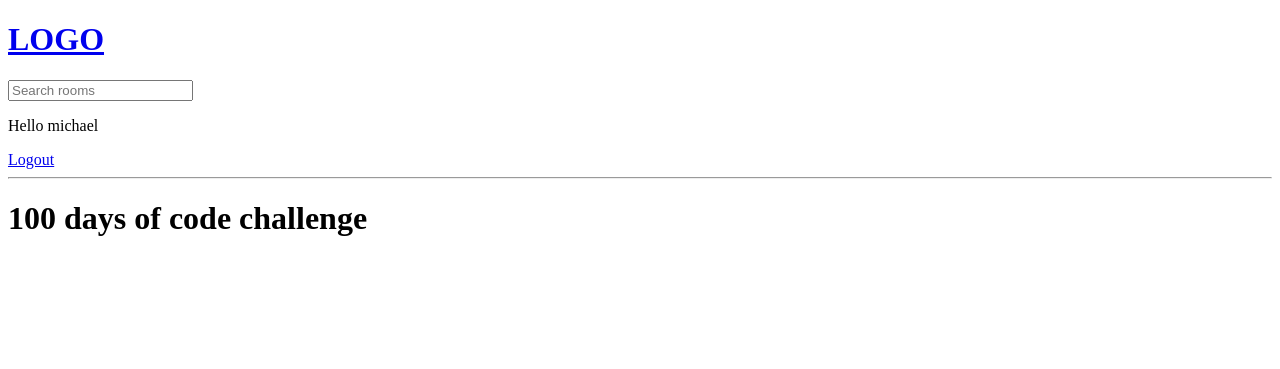
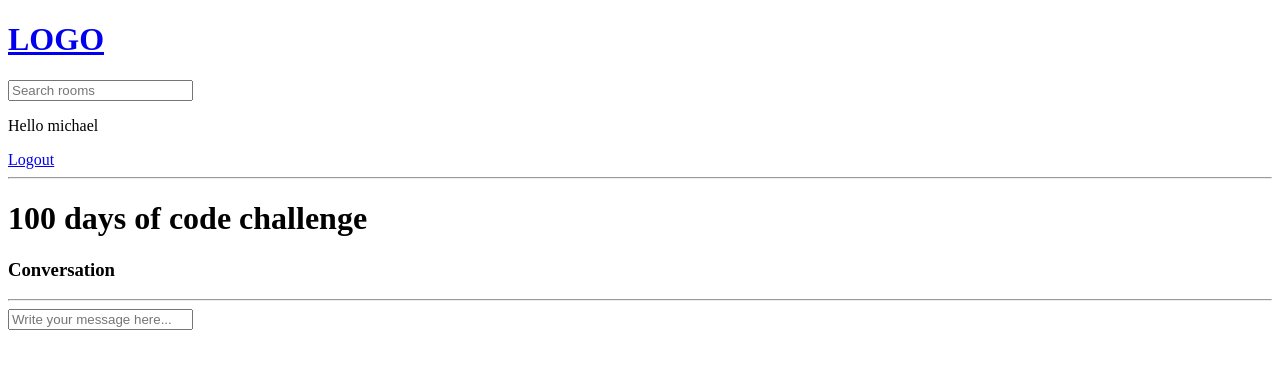
Before and after one commit to Michael-Kamau/Django-studyBuddy, a Django app: page /room/2/ in a window 1280 px wide. Shown: the top 369 px of the page. Run offline with Django 3.2, Linux system fonts and the light colour scheme; a user stored in the database is signed in; data comes from the database, SQL or seed files in the repository; both versions use the stored data as it was after the commit.

Commit message:
Add room message from UI/ display room messages

```diff
--- a/base/templates/base/room.html
+++ b/base/templates/base/room.html
@@ -4,4 +4,30 @@
 
 <h1>{{room.name}}</h1>
 
+<p>{{room.description}}</p>
+
+<div class="component-wrapper">
+    <h3>Conversation</h3>
+    <hr>
+    {%for message in room_messages %}
+    <div>
+        <small>@{{message.user}} {{message.created|timesince}}</small>
+        <p>{{message.body}}</p>
+        <hr>
+    </div>
+
+    {%endfor %}
+</div>
+
+{% if request.user.is_authenticated %}
+<div class="coment-form">
+    <form action="" method="POST">
+         {% csrf_token %}
+        <input type="text" name="body" placeholder="Write your message here..."/>
+     </form>
+</div>
+
+{% endif %}
+
+
 {% endblock %}
--- a/base/views.py
+++ b/base/views.py
@@ -9,7 +9,7 @@
 from django.http import HttpResponse
 from .forms import RoomForm
 
-from .models import Room, Topic
+from .models import Message, Room, Topic
 
 
 # rooms = [
@@ -91,10 +91,20 @@
 
 def room(request, pk):
     room = Room.objects.get(id=pk)
+
+    room_messages = room.message_set.all().order_by('-created')
+
+    if request.method == 'POST':
+        message = Message.objects.create(
+            user = request.user,
+            room = room,
+            body = request.POST.get('body'),
+        )
+        return redirect ('room', pk=room.id)
     # for i in rooms:
     #     if i['id'] == int(pk):
     #         room = i
-    context = {'room':room}
+    context = {'room':room, 'room_messages':room_messages}
     return render(request,'base/room.html', context)
 
 @login_required(login_url='login')
```
Also changed, not shown: db.sqlite3.
